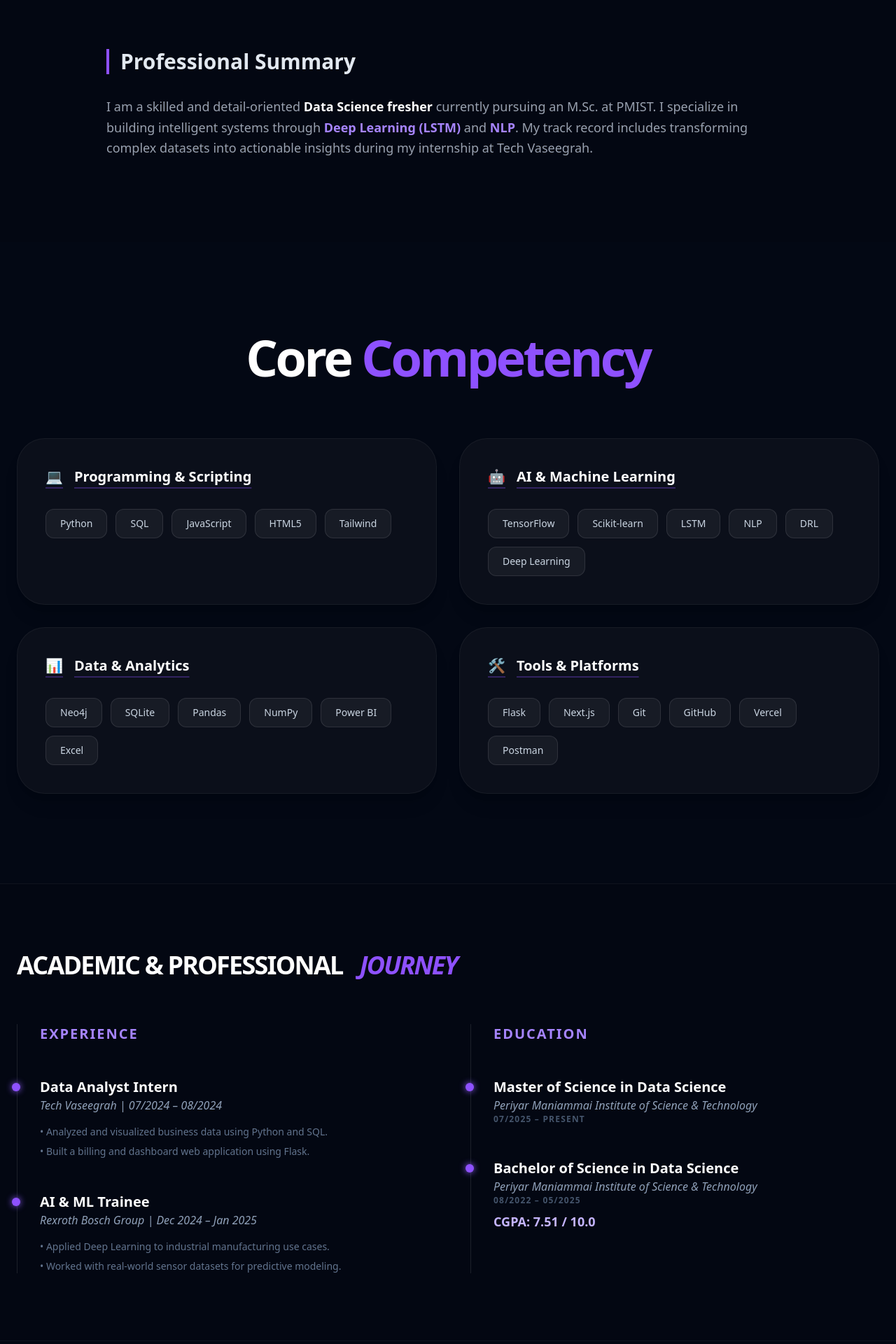
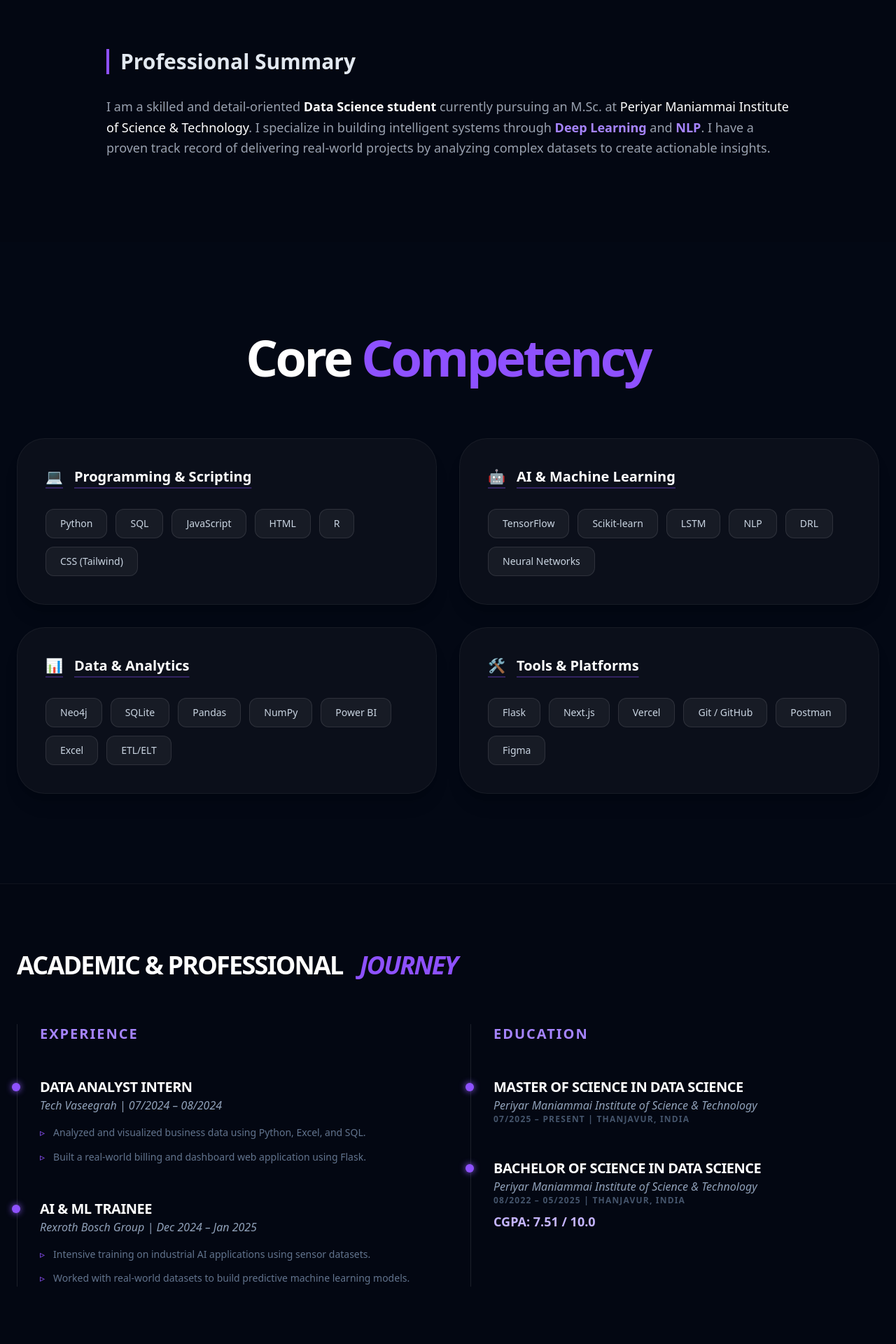
Before and after one commit to Rakesh-developer28/portfolio, a Next.js app: page / in a window 1280 px wide. Shown: the part 740-2660 px from the top of the page at 70% size. Built offline with nearby package versions, Linux system fonts and the light colour scheme.

Commit message:
Production Restore: 100% data sync for Rakesh G portfolio

```diff
--- a/pages/index.js
+++ b/pages/index.js
@@ -23,7 +23,7 @@ const Navbar = ({ setIsNavOpen }) => {
         <div className="hidden md:flex gap-6 text-[10px] font-bold uppercase tracking-widest text-slate-500">
           <a href="#about" className="hover:text-white transition-colors">About</a>
           <a href="#skills" className="hover:text-white transition-colors">Skills</a>
-          <a href="#education" className="hover:text-white transition-colors">Education</a>
+          <a href="#experience" className="hover:text-white transition-colors">Experience</a>
           <a href="#projects" className="hover:text-white transition-colors">Projects</a>
           <div className="w-px h-4 bg-white/10 mx-2"></div>
           <a href="#contact" className="text-violet-500 hover:text-violet-400 font-bold">Connect</a>
@@ -45,27 +45,28 @@ export default function Home() {
 
   // --- COMPREHENSIVE DATA RESTORATION ---
   const projects = [
-    { title: "Stock Market Prediction (LSTM)", tech: ["Python", "LSTM", "TensorFlow"], desc: "Designed and trained LSTM models for time series forecasting using historical market data.", link: "https://github.com/Rakesh-developer28/stock_prediction" },
-    { title: "Neural Pilot – Hill Climb AI", tech: ["Python", "Deep RL", "Pymunk"], desc: "Developed a DRL agent for a physics-based control problem using TensorFlow and Pygame.", link: "https://github.com/Rakesh-developer28/Neural-Pilot-Hill-Climb-AI" },
-    { title: "Fake Product Review Detection", tech: ["NLP", "Python", "ML"], desc: "Built a classification model to identify fraudulent reviews using text preprocessing and sentiment analysis." },
-    { title: "Finance Tracker", tech: ["Flask", "SQLite", "Chart.js"], desc: "Full-stack application for real-time personal finance tracking and visualization.", link: "https://github.com/Rakesh-developer28/finance_tracker" }
+    { title: "Stock Market Prediction (LSTM)", tech: ["Python", "LSTM", "TensorFlow"], desc: "Designed and trained LSTM models for time series forecasting of stock prices using historical market data. Implemented data preprocessing and model tuning to improve accuracy.", link: "https://github.com/Rakesh-developer28/stock_prediction" },
+    { title: "Neural Pilot – Hill Climb AI", tech: ["Python", "Deep RL", "TensorFlow"], desc: "Developed a Deep Reinforcement Learning agent for a physics-based control problem using TensorFlow, Pygame, and Pymunk. Focused on reward shaping and policy optimization.", link: "https://github.com/Rakesh-developer28/Neural-Pilot-Hill-Climb-AI" },
+    { title: "Fake Product Review Detection", tech: ["NLP", "Python", "ML"], desc: "Developed a machine learning model to classify product reviews as real or fake using NLP techniques for text preprocessing and feature extraction." },
+    { title: "Menu vs Delivery NLP", tech: ["Python", "NLP", "Analytics"], desc: "Analyzed food app reviews to compare menu quality vs delivery impact via sentiment analysis and keyword extraction.", link: "https://github.com/Rakesh-developer28/menu-delivery-nlp-analysis" },
+    { title: "Finance Tracker", tech: ["Flask", "SQLite", "Chart.js"], desc: "Full-stack personal finance tracker mini-project built using Flask and SQLite with real-time data visualization.", link: "https://github.com/Rakesh-developer28/finance_tracker" }
   ];
 
   const education = [
-    { degree: "Master of Science in Data Science", school: "Periyar Maniammai Institute of Science & Technology", date: "07/2025 – Present", status: "Current" },
-    { degree: "Bachelor of Science in Data Science", school: "Periyar Maniammai Institute of Science & Technology", date: "08/2022 – 05/2025", grade: "CGPA: 7.51 / 10.0", status: "Completed" }
+    { degree: "Master of Science in Data Science", school: "Periyar Maniammai Institute of Science & Technology", date: "07/2025 – Present", location: "Thanjavur, India", status: "Current" },
+    { degree: "Bachelor of Science in Data Science", school: "Periyar Maniammai Institute of Science & Technology", date: "08/2022 – 05/2025", location: "Thanjavur, India", grade: "CGPA: 7.51 / 10.0", status: "Completed" }
   ];
 
   const experience = [
-    { role: "Data Analyst Intern", company: "Tech Vaseegrah", date: "07/2024 – 08/2024", points: ["Analyzed and visualized business data using Python and SQL.", "Built a billing and dashboard web application using Flask."] },
-    { role: "AI & ML Trainee", company: "Rexroth Bosch Group", date: "Dec 2024 – Jan 2025", points: ["Applied Deep Learning to industrial manufacturing use cases.", "Worked with real-world sensor datasets for predictive modeling."] }
+    { role: "Data Analyst Intern", company: "Tech Vaseegrah", date: "07/2024 – 08/2024", points: ["Analyzed and visualized business data using Python, Excel, and SQL.", "Built a real-world billing and dashboard web application using Flask."] },
+    { role: "AI & ML Trainee", company: "Rexroth Bosch Group", date: "Dec 2024 – Jan 2025", points: ["Intensive training on industrial AI applications using sensor datasets.", "Worked with real-world datasets to build predictive machine learning models."] }
   ];
 
   return (
     <>
       <Head>
         <title>Rakesh G | Data Science Portfolio</title>
-        <meta name="description" content="Professional Portfolio of Rakesh G - Data Science Student and Developer" />
+        <meta name="description" content="Portfolio of Rakesh G - Data Science Student and Developer" />
         <link rel="icon" href="/favicon.ico" />
       </Head>
 
@@ -96,15 +97,15 @@ export default function Home() {
           </div>
         </section>
 
-        {/* SUMMARY / ABOUT */}
+        {/* ABOUT / SUMMARY SECTION */}
         <section id="about" className="max-w-5xl mx-auto px-6 py-24 border-t border-white/5">
           <h2 className="text-3xl font-bold mb-8 border-l-4 border-violet-500 pl-4">Professional Summary</h2>
           <p className="text-gray-400 text-lg leading-relaxed mb-6">
-            I am a skilled and detail-oriented <span className="text-white font-semibold">Data Science fresher</span> currently pursuing an M.Sc. at PMIST. I specialize in building intelligent systems through <span className="text-violet-400 font-bold">Deep Learning (LSTM)</span> and <span className="text-violet-400 font-bold">NLP</span>. My track record includes transforming complex datasets into actionable insights during my internship at Tech Vaseegrah.
+            I am a skilled and detail-oriented <span className="text-white font-semibold">Data Science student</span> currently pursuing an M.Sc. at <span className="text-white">Periyar Maniammai Institute of Science & Technology</span>. I specialize in building intelligent systems through <span className="text-violet-400 font-bold">Deep Learning</span> and <span className="text-violet-400 font-bold">NLP</span>. I have a proven track record of delivering real-world projects by analyzing complex datasets to create actionable insights.
           </p>
         </section>
 
-        {/* CORE COMPETENCY GRID */}
+        {/* CORE COMPETENCY GRID (Restored Icon Set) */}
         <section id="skills" className="max-w-7xl mx-auto px-6 py-32 bg-[#050a18]/30">
           <div className="text-center mb-20">
             <h2 className="text-5xl md:text-7xl font-extrabold tracking-tighter text-white">Core <span className="text-violet-500">Competency</span></h2>
@@ -114,42 +115,44 @@ export default function Home() {
             <div className="p-10 rounded-[40px] bg-[#0b0f1a] border border-white/5 hover:border-violet-500/30 transition-all shadow-xl">
               <h3 className="text-xl font-bold text-white mb-8 flex items-center gap-4 underline decoration-violet-500/30 underline-offset-8"><span>💻</span> Programming & Scripting</h3>
               <div className="flex flex-wrap gap-3">
-                {['Python', 'SQL', 'JavaScript', 'HTML5', 'Tailwind'].map(s => <span key={s} className="px-5 py-2.5 bg-white/5 border border-white/10 rounded-xl text-sm font-medium text-slate-300">{s}</span>)}
+                {['Python', 'SQL', 'JavaScript', 'HTML', 'R', 'CSS (Tailwind)'].map(s => <span key={s} className="px-5 py-2.5 bg-white/5 border border-white/10 rounded-xl text-sm font-medium text-slate-300 font-bold">{s}</span>)}
               </div>
             </div>
             <div className="p-10 rounded-[40px] bg-[#0b0f1a] border border-white/5 hover:border-violet-500/30 transition-all shadow-xl">
               <h3 className="text-xl font-bold text-white mb-8 flex items-center gap-4 underline decoration-violet-500/30 underline-offset-8"><span>🤖</span> AI & Machine Learning</h3>
               <div className="flex flex-wrap gap-3">
-                {['TensorFlow', 'Scikit-learn', 'LSTM', 'NLP', 'DRL', 'Deep Learning'].map(s => <span key={s} className="px-5 py-2.5 bg-white/5 border border-white/10 rounded-xl text-sm font-medium text-slate-300">{s}</span>)}
+                {['TensorFlow', 'Scikit-learn', 'LSTM', 'NLP', 'DRL', 'Neural Networks'].map(s => <span key={s} className="px-5 py-2.5 bg-white/5 border border-white/10 rounded-xl text-sm font-medium text-slate-300 font-bold">{s}</span>)}
               </div>
             </div>
             <div className="p-10 rounded-[40px] bg-[#0b0f1a] border border-white/5 hover:border-violet-500/30 transition-all shadow-xl">
               <h3 className="text-xl font-bold text-white mb-8 flex items-center gap-4 underline decoration-violet-500/30 underline-offset-8"><span>📊</span> Data & Analytics</h3>
               <div className="flex flex-wrap gap-3">
-                {['Neo4j', 'SQLite', 'Pandas', 'NumPy', 'Power BI', 'Excel'].map(s => <span key={s} className="px-5 py-2.5 bg-white/5 border border-white/10 rounded-xl text-sm font-medium text-slate-300">{s}</span>)}
+                {['Neo4j', 'SQLite', 'Pandas', 'NumPy', 'Power BI', 'Excel', 'ETL/ELT'].map(s => <span key={s} className="px-5 py-2.5 bg-white/5 border border-white/10 rounded-xl text-sm font-medium text-slate-300 font-bold">{s}</span>)}
               </div>
             </div>
             <div className="p-10 rounded-[40px] bg-[#0b0f1a] border border-white/5 hover:border-violet-500/30 transition-all shadow-xl">
               <h3 className="text-xl font-bold text-white mb-8 flex items-center gap-4 underline decoration-violet-500/30 underline-offset-8"><span>🛠️</span> Tools & Platforms</h3>
               <div className="flex flex-wrap gap-3">
-                {['Flask', 'Next.js', 'Git', 'GitHub', 'Vercel', 'Postman'].map(s => <span key={s} className="px-5 py-2.5 bg-white/5 border border-white/10 rounded-xl text-sm font-medium text-slate-300">{s}</span>)}
+                {['Flask', 'Next.js', 'Vercel', 'Git / GitHub', 'Postman', 'Figma'].map(s => <span key={s} className="px-5 py-2.5 bg-white/5 border border-white/10 rounded-xl text-sm font-medium text-slate-300 font-bold">{s}</span>)}
               </div>
             </div>
           </div>
         </section>
 
-        {/* EXPERIENCE & EDUCATION JOURNEY */}
-        <section id="education" className="max-w-7xl mx-auto px-6 py-24 border-t border-white/5">
-          <h2 className="text-4xl font-bold mb-16 flex items-center gap-6 text-white text-center uppercase tracking-tighter">Academic & Professional <span className="text-violet-500 italic">Journey</span></h2>
+        {/* EXPERIENCE & EDUCATION */}
+        <section id="experience" className="max-w-7xl mx-auto px-6 py-24 border-t border-white/5">
+          <h2 className="text-4xl font-bold mb-16 flex items-center gap-6 text-white uppercase tracking-tighter">Academic & Professional <span className="text-violet-500 italic">Journey</span></h2>
           <div className="grid lg:grid-cols-2 gap-16">
             <div className="space-y-12 border-l border-white/10 pl-8">
               <h3 className="text-xl font-bold text-violet-400 uppercase tracking-widest">Experience</h3>
               {experience.map((exp, i) => (
                 <div key={i} className="relative group">
                   <div className="absolute w-3 h-3 bg-violet-500 rounded-full -left-[40px] top-2 shadow-[0_0_10px_#8b5cf6]"></div>
-                  <h4 className="font-bold text-xl text-white">{exp.role}</h4>
+                  <h4 className="font-bold text-xl text-white uppercase tracking-tight">{exp.role}</h4>
                   <p className="text-slate-400 font-medium mb-4 italic">{exp.company} | {exp.date}</p>
-                  <ul className="space-y-2 text-sm text-slate-500">{exp.points.map((p, j) => <li key={j}>• {p}</li>)}</ul>
+                  <ul className="space-y-3 text-sm text-slate-500 leading-relaxed">
+                    {exp.points.map((p, j) => <li key={j} className="flex gap-3"><span className="text-violet-500">▹</span> {p}</li>)}
+                  </ul>
                 </div>
               ))}
             </div>
@@ -158,9 +161,9 @@ export default function Home() {
               {education.map((edu, i) => (
                 <div key={i} className="relative">
                   <div className="absolute w-3 h-3 bg-violet-500 rounded-full -left-[40px] top-2 shadow-[0_0_10px_#8b5cf6]"></div>
-                  <h4 className="font-bold text-xl text-white">{edu.degree}</h4>
+                  <h4 className="font-bold text-xl text-white tracking-tight uppercase">{edu.degree}</h4>
                   <p className="text-slate-400 font-medium italic">{edu.school}</p>
-                  <p className="text-xs text-slate-600 mb-2 uppercase font-bold tracking-widest">{edu.date}</p>
+                  <p className="text-xs text-slate-600 mb-2 uppercase font-bold tracking-widest">{edu.date} | {edu.location}</p>
                   {edu.grade && <p className="text-violet-300 font-bold text-lg">{edu.grade}</p>}
                 </div>
               ))}
@@ -178,8 +181,8 @@ export default function Home() {
                   <div className="flex flex-wrap gap-2 mb-8">
                     {proj.tech.map(t => <span key={t} className="text-[10px] font-bold px-3 py-1 rounded-full bg-violet-500/10 text-violet-400 border border-violet-500/20">{t}</span>)}
                   </div>
-                  <h4 className="text-3xl font-bold mb-4 leading-tight group-hover:text-violet-400 transition-colors">{proj.title}</h4>
-                  <p className="text-slate-500 text-sm italic line-clamp-3">Click to explore the detailed case study and GitHub repository →</p>
+                  <h4 className="text-3xl font-bold mb-4 leading-tight group-hover:text-violet-400 transition-colors uppercase">{proj.title}</h4>
+                  <p className="text-slate-500 text-sm italic line-clamp-3">Click for Case Study and Documentation →</p>
                 </div>
                 <div className="w-12 h-12 rounded-full bg-white/5 flex items-center justify-center text-violet-500 self-end hover:bg-violet-500 hover:text-white transition-all">↗</div>
               </motion.div>
@@ -187,15 +190,16 @@ export default function Home() {
           </div>
         </section>
 
-        {/* LEADERSHIP */}
+        {/* LEADERSHIP SECTION (Restored Detail) */}
         <section className="max-w-5xl mx-auto px-6 py-24 border-t border-white/5">
           <h2 className="text-4xl font-bold mb-16 flex items-center gap-6 text-white uppercase tracking-tighter">Leadership</h2>
           <div className="p-10 rounded-[40px] bg-[#0b0f1a] border border-white/5 shadow-2xl text-white">
             <h3 className="text-2xl font-bold text-violet-400 tracking-tight flex items-center gap-4"><span>📢</span> Class Representative</h3>
             <p className="text-slate-400 font-medium mb-6 italic">PMIST | 07/2025 – Present</p>
             <ul className="space-y-4 text-slate-500 text-sm leading-relaxed font-medium">
-              <li className="flex gap-3"><span className="text-violet-500">▹</span> Organized workshops, seminars, and technical events.</li>
-              <li className="flex gap-3"><span className="text-violet-500">▹</span> Collaborated with the technical team for systems improvement.</li>
+              <li className="flex gap-3"><span className="text-violet-500">▹</span> Organized technical workshops, seminars, and university events.</li>
+              <li className="flex gap-3"><span className="text-violet-500">▹</span> Collaborated with the university technical team for systems improvement.</li>
+              <li className="flex gap-3"><span className="text-violet-500">▹</span> Promoted department growth through strategic planning and coordination.</li>
             </ul>
           </div>
         </section>
@@ -207,8 +211,8 @@ export default function Home() {
             <a href="mailto:rakesh28.dev@gmail.com" className="bg-[#0b0f1a] p-8 rounded-[32px] border border-white/5 hover:border-violet-500 transition-all flex items-center gap-4 text-white shadow-xl">
               <span className="p-4 bg-violet-500/10 rounded-2xl text-violet-500 text-2xl">📧</span> rakesh28.dev@gmail.com
             </a>
-            <a href="https://www.linkedin.com/in/rakeshgdev" target="_blank" className="bg-white/5 px-10 py-8 rounded-[32px] border border-white/5 hover:text-violet-400 transition-all font-bold text-lg text-white">LinkedIn</a>
-            <a href="https://github.com/Rakesh-developer28" target="_blank" className="bg-white/5 px-10 py-8 rounded-[32px] border border-white/5 hover:text-violet-400 transition-all font-bold text-lg text-white">GitHub</a>
+            <a href="https://www.linkedin.com/in/rakeshgdev" target="_blank" className="bg-white/5 px-10 py-8 rounded-[32px] border border-white/5 hover:text-violet-400 transition-all font-bold text-lg text-white">LinkedIn Profile 🔗</a>
+            <a href="https://github.com/Rakesh-developer28" target="_blank" className="bg-white/5 px-10 py-8 rounded-[32px] border border-white/5 hover:text-violet-400 transition-all font-bold text-lg text-white">GitHub Account 📁</a>
           </div>
         </section>
 
@@ -216,7 +220,7 @@ export default function Home() {
           © 2026 RAKESH G | Periyar Maniammai Institute of Science & Technology
         </footer>
 
-        {/* MODAL */}
+        {/* MODAL SYSTEM */}
         <AnimatePresence>
           {selectedProject && (
             <div className="fixed inset-0 z-[200] flex items-center justify-center p-4">
@@ -225,8 +229,8 @@ export default function Home() {
                 <h3 className="text-4xl font-bold text-violet-400 mb-6 tracking-tight uppercase">{selectedProject.title}</h3>
                 <p className="text-slate-400 leading-relaxed text-lg mb-10 italic">{selectedProject.desc}</p>
                 <div className="flex gap-4">
-                  {selectedProject.link && <a href={selectedProject.link} target="_blank" className="flex-1 py-5 bg-white text-black text-center font-bold rounded-2xl hover:bg-violet-500 hover:text-white transition-all uppercase text-xs tracking-widest font-bold">View Code</a>}
-                  <button onClick={() => setSelectedProject(null)} className="flex-1 py-5 bg-white/5 border border-white/10 rounded-2xl font-bold hover:bg-white/10 transition-all uppercase text-xs tracking-widest font-bold">Close</button>
+                  {selectedProject.link && <a href={selectedProject.link} target="_blank" className="flex-1 py-5 bg-white text-black text-center font-bold rounded-2xl hover:bg-violet-500 hover:text-white transition-all uppercase text-xs tracking-widest font-bold font-mono">View Source Code</a>}
+                  <button onClick={() => setSelectedProject(null)} className="flex-1 py-5 bg-white/5 border border-white/10 rounded-2xl font-bold hover:bg-white/10 transition-all uppercase text-xs tracking-widest font-bold font-mono">Close</button>
                 </div>
               </motion.div>
             </div>
```
